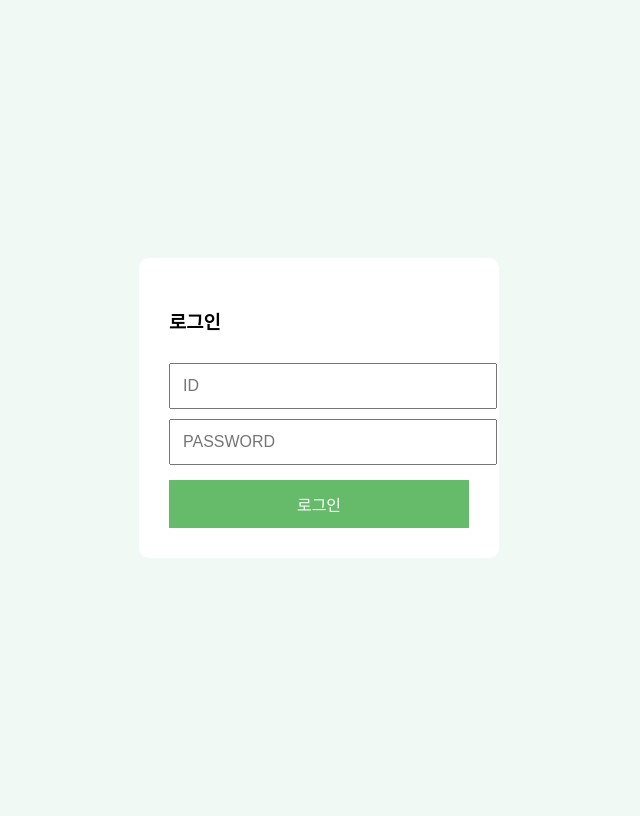
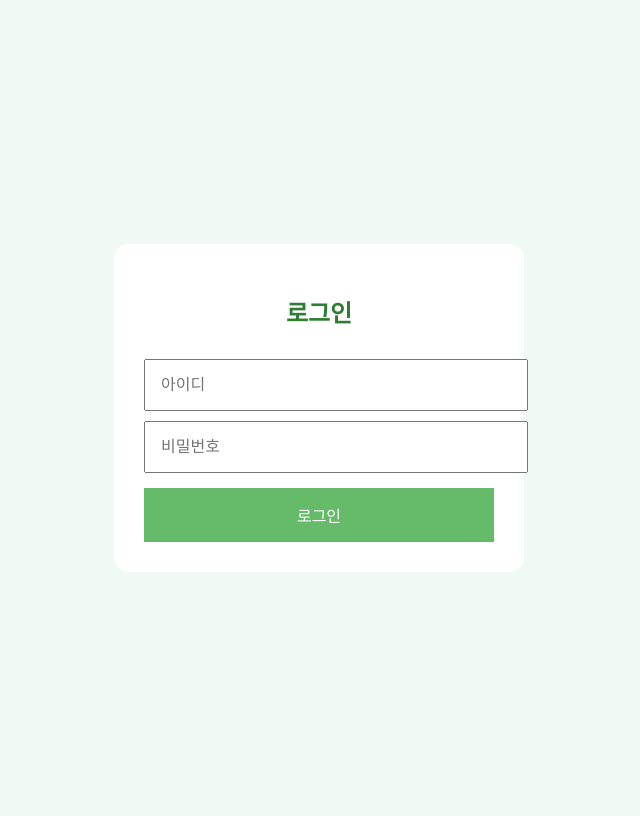
Before and after one commit to kkm25858992-ui/inventory-check-system, a Flask app: page /login in a window 1280 px wide. Shown: the whole page, without its empty margins (321-961 px from the left). Run offline with Flask 3, Linux system fonts and the light colour scheme.

Commit message:
Update login.html

```diff
--- a/templates/login.html
+++ b/templates/login.html
@@ -6,48 +6,54 @@
 
 <style>
 body {
-    font-family: sans-serif;
-    background-color: #f0f9f4;
-    display: flex;
-    justify-content: center;
-    align-items: center;
-    height: 100vh;
+    font-family:sans-serif;
+    background:#f0f9f4;
+    display:flex;
+    justify-content:center;
+    align-items:center;
+    height:100vh;
 }
 
-.login-box {
-    background: white;
-    padding: 30px;
-    border-radius: 10px;
-    width: 90%;
-    max-width: 300px;
+.box {
+    background:white;
+    padding:30px;
+    border-radius:15px;
+    width:90%;
+    max-width:350px;
+}
+
+h2 {
+    text-align:center;
+    color:#2e7d32;
 }
 
 input {
-    width: 100%;
-    padding: 12px;
-    margin-top: 10px;
-    font-size: 16px;
+    width:100%;
+    padding:15px;
+    margin-top:10px;
+    font-size:16px;
 }
 
 button {
-    width: 100%;
-    padding: 12px;
-    margin-top: 15px;
-    background-color: #66bb6a;
-    color: white;
-    border: none;
-    font-size: 16px;
+    width:100%;
+    padding:15px;
+    margin-top:15px;
+    background:#66bb6a;
+    color:white;
+    border:none;
+    font-size:16px;
 }
 </style>
-
 </head>
 
 <body>
 
-<form class="login-box" method="POST" action="/login">
-    <h3>로그인</h3>
-    <input name="id" placeholder="ID">
-    <input name="pw" type="password" placeholder="PASSWORD">
+<form class="box" method="post">
+    <h2>로그인</h2>
+
+    <input name="id" placeholder="아이디">
+    <input name="pw" type="password" placeholder="비밀번호">
+
     <button type="submit">로그인</button>
 </form>
 
```
